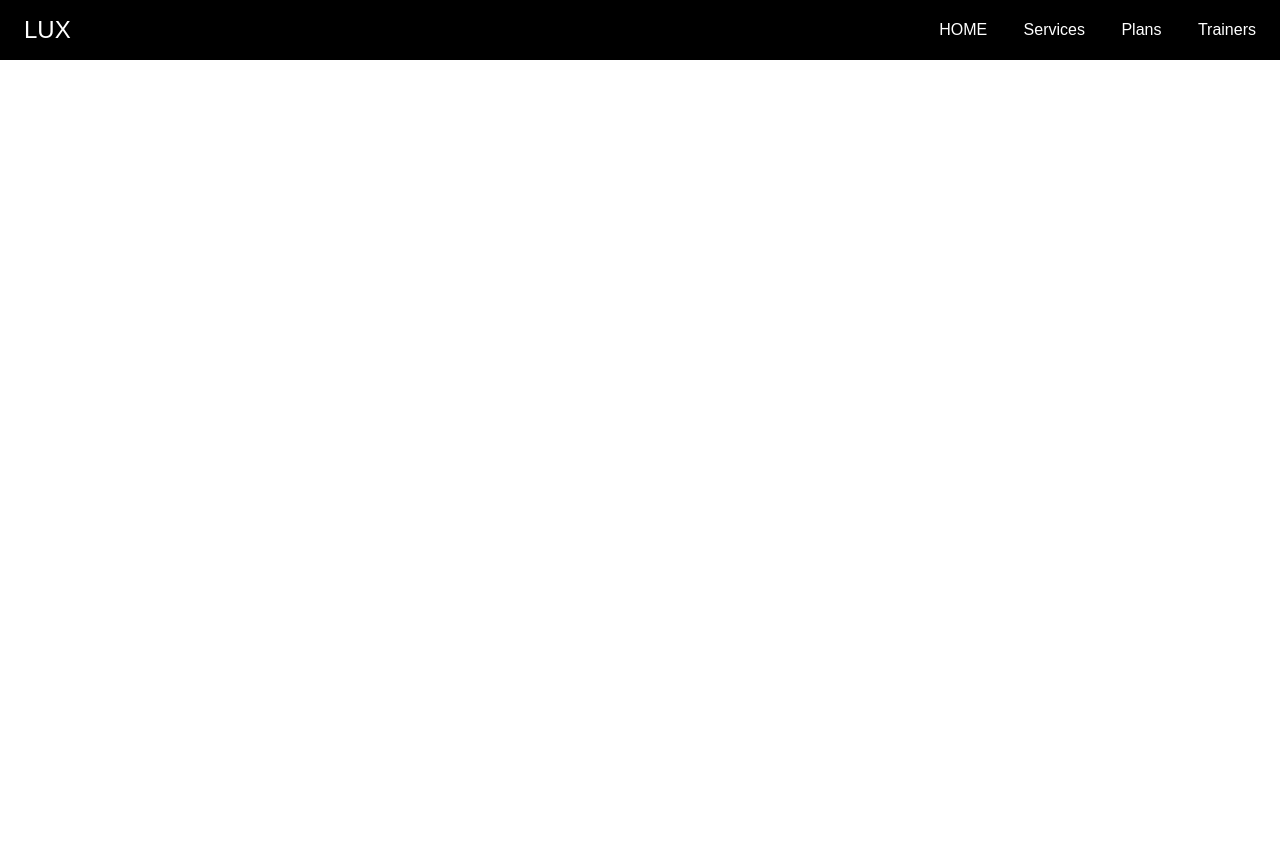
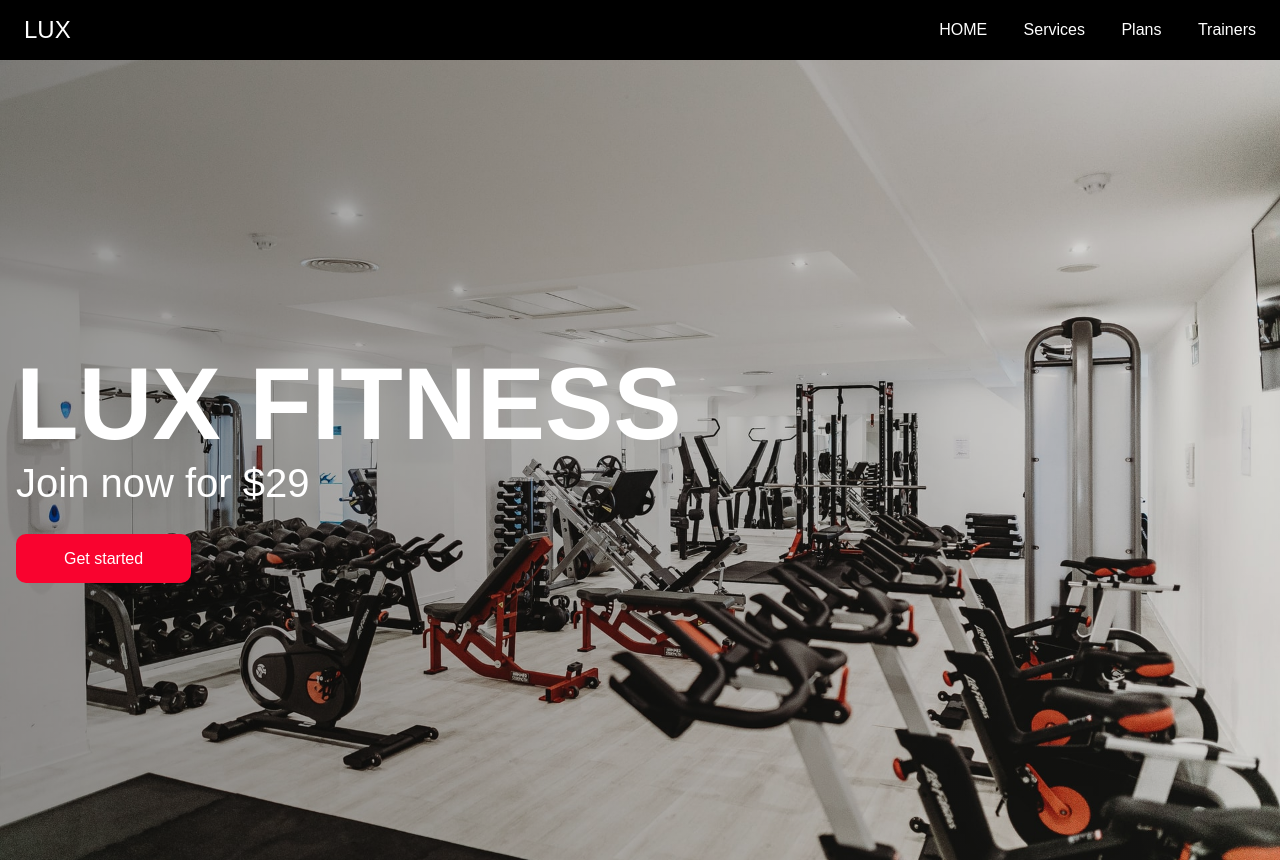
Before and after one commit to danieltrusca/templates_html_css, a plain HTML site: page 3-gym/index.html in a window 1280 px wide. Before the commit the page ends 800 px from the top, so only its background shows below. Drawn offline with Linux system fonts and the light colour scheme.

Commit message:
hero section of gym app

```diff
--- a/3-gym/index.html
+++ b/3-gym/index.html
@@ -25,6 +25,16 @@
     </nav>
 
     <!-- hero section -->
+    <div class="hero">
+      <div class="hero-content">
+        <h1>LUX Fitness</h1>
+        <p>Join now for $29</p>
+        <a href="/" class="button">Get started</a>
+      </div>
+    </div>
+
+    <!-- services section -->
+
     <script src="app.js"></script>
   </body>
 </html>
--- a/3-gym/styles.css
+++ b/3-gym/styles.css
@@ -95,3 +95,50 @@
     transform: translateY(-8px) rotate(-45deg);
   }
 }
+
+/* hero section */
+.hero {
+  background: linear-gradient(to right, rgba(0, 0, 0, 0.4), rgba(0, 0, 0, 0.1)),
+    url("images/gym-3.jpg");
+  height: 100vh;
+  background-position: center;
+  background-size: cover;
+  padding: 0.5rem calc((100vw-1200px) / 2);
+  display: flex;
+  justify-content: flex-start;
+  align-items: center;
+}
+
+.hero-content {
+  color: var(--white);
+  padding: 3rem 1rem;
+  line-height: 1;
+}
+
+.hero-content h1 {
+  font-size: clamp(3rem, 8vw, 7rem);
+  text-transform: uppercase;
+  margin-bottom: 0.5rem;
+}
+
+.hero-content p {
+  font-size: clamp(1rem, 4vw, 2.5rem);
+  margin-bottom: 3rem;
+}
+
+.button {
+  padding: 1rem 3rem;
+  border: none;
+  background: var(--red);
+  color: var(--white);
+  font-size: 1rem;
+  text-decoration: none;
+  border-radius: 10px;
+  outline: none;
+  cursor: pointer;
+  transition: 0.3s ease;
+}
+
+.button:hover {
+  background: var(--black);
+}
```
Also changed, not shown: 3-gym/images/gym-1.jpg (added), 3-gym/images/gym-2.jpg (added), 3-gym/images/gym-3.jpg (added), 3-gym/images/person-2.jpg (added), 3-gym/images/person-3.jpg (added), 3-gym/images/person-4.jpg (added), 3-gym/images/person-5.jpg (added), 1 other file.
